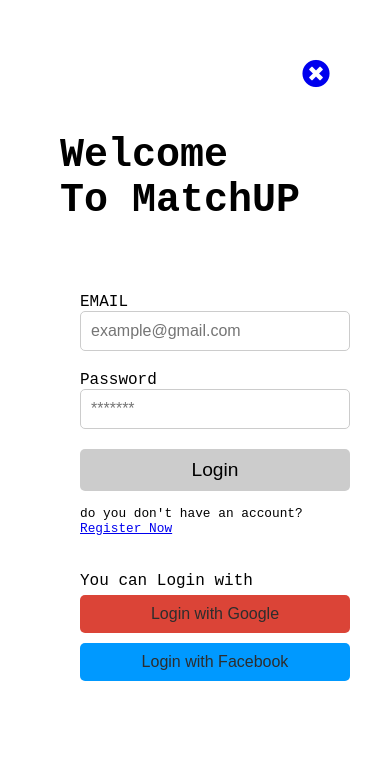
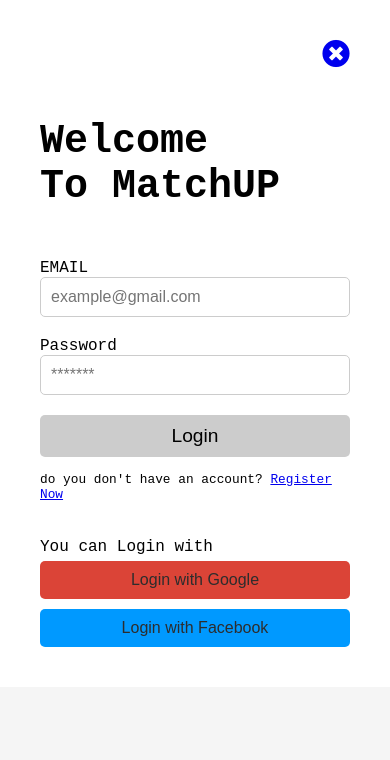
Before and after one commit to AaronSotoPacheco/AaronSotoPacheco.github.io, a PHP site: page /login.html in a window 390 px wide. Shown: the top 760 px of the page. Run offline with PHP 8.4, Linux system fonts and the light colour scheme; some libraries are stand-ins or nearby versions.

Commit message:
simon
simon

```diff
--- a/css/media-query-login.css
+++ b/css/media-query-login.css
@@ -10,13 +10,13 @@
         display: flex;
         flex-direction: column;
         align-items: center;
-        padding: 20px;
+
     }
 
     .login-body {
         width: 100%;
         max-width: 350px;
-        padding: 20px;
+
     }
 
 
```
